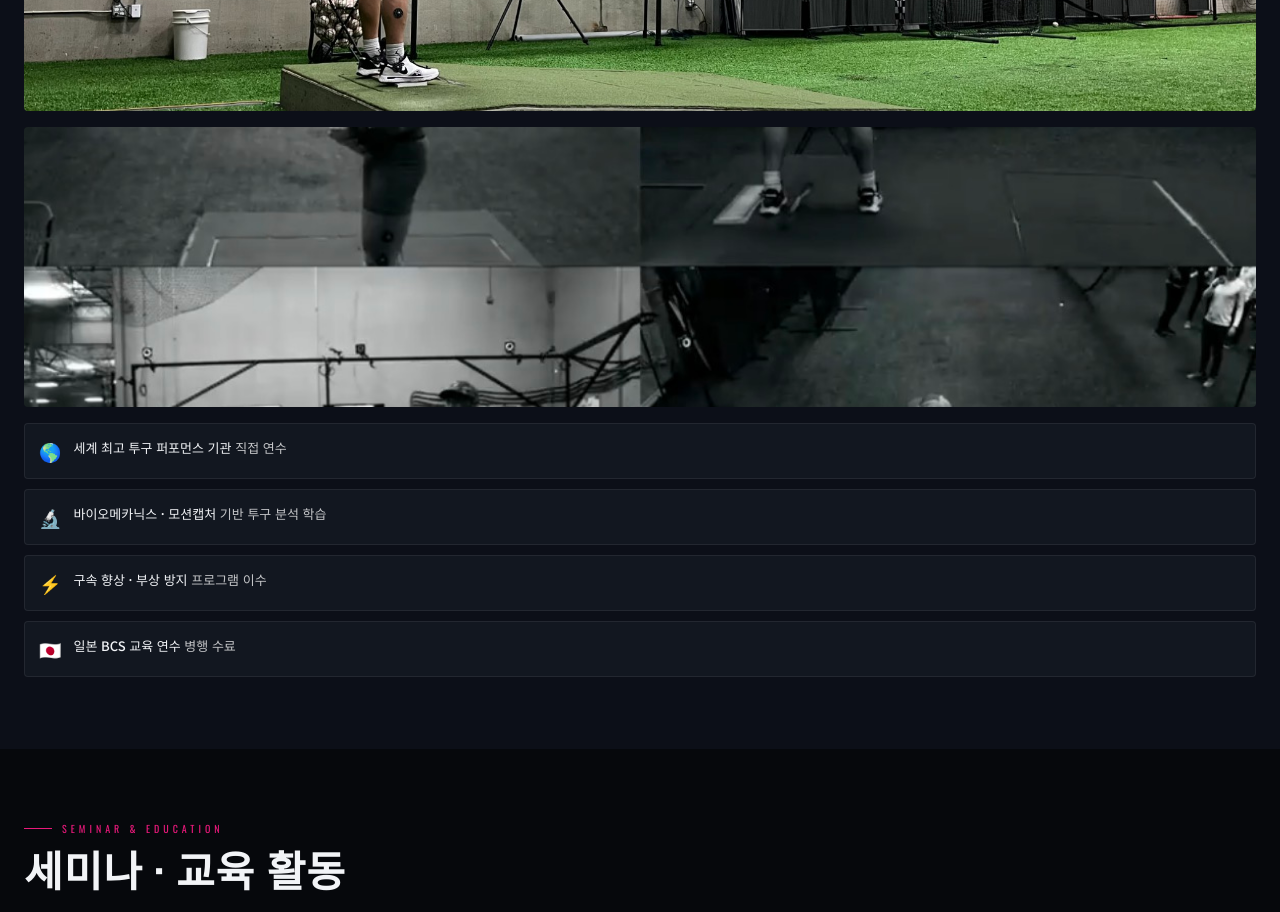
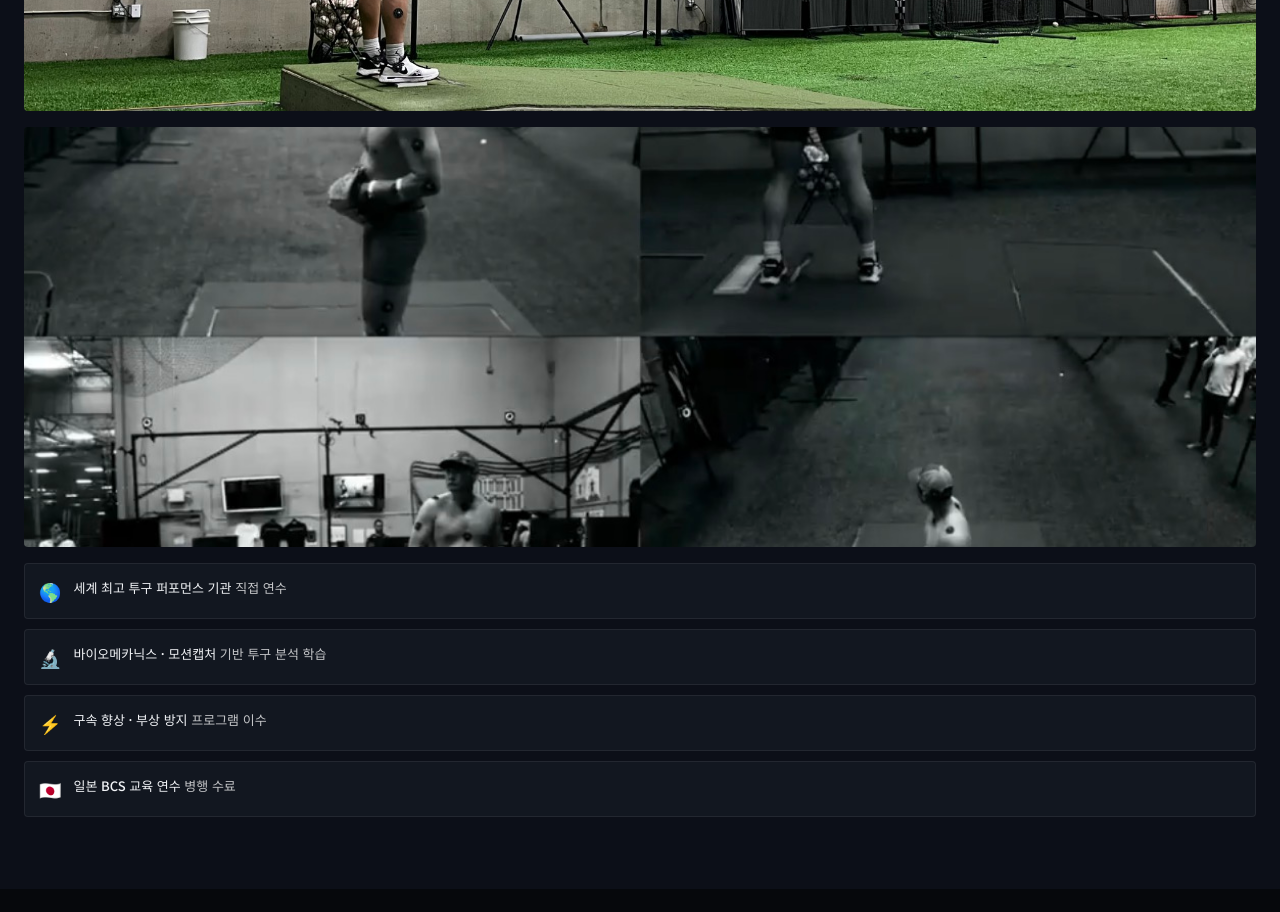
Before and after one commit to hihong2369-sudo/sequence, a plain HTML site: page index.html in a window 1280 px wide. Shown: the part 5100-6012 px from the top of the page. Drawn offline with nearby package versions, Linux system fonts and the light colour scheme.

Commit message:
Add files via upload

```diff
--- a/index.html
+++ b/index.html
@@ -287,7 +287,7 @@ body{font-family:'Noto Sans KR',sans-serif;background:var(--black);color:var(--w
     <div class="dl-grid-item"><img src="jts_dl2.jpg" alt="릴리즈 분석" style="object-position:center center"></div>
   </div>
   <div style="border-radius:4px;overflow:hidden;margin-bottom:16px">
-    <img src="jts_dl4.jpg" alt="바이오메카닉스 분석" style="width:100%;display:block;object-fit:cover;max-height:280px">
+    <img src="jts_dl4.jpg" alt="바이오메카닉스 분석" style="width:100%;display:block;object-fit:cover;max-height:420px;object-position:center center">
   </div>
   <div class="dl-list">
     <div class="dl-item"><div class="dl-item-icon">🌎</div><div class="dl-item-text"><strong>세계 최고 투구 퍼포먼스 기관</strong> 직접 연수</div></div>
```
